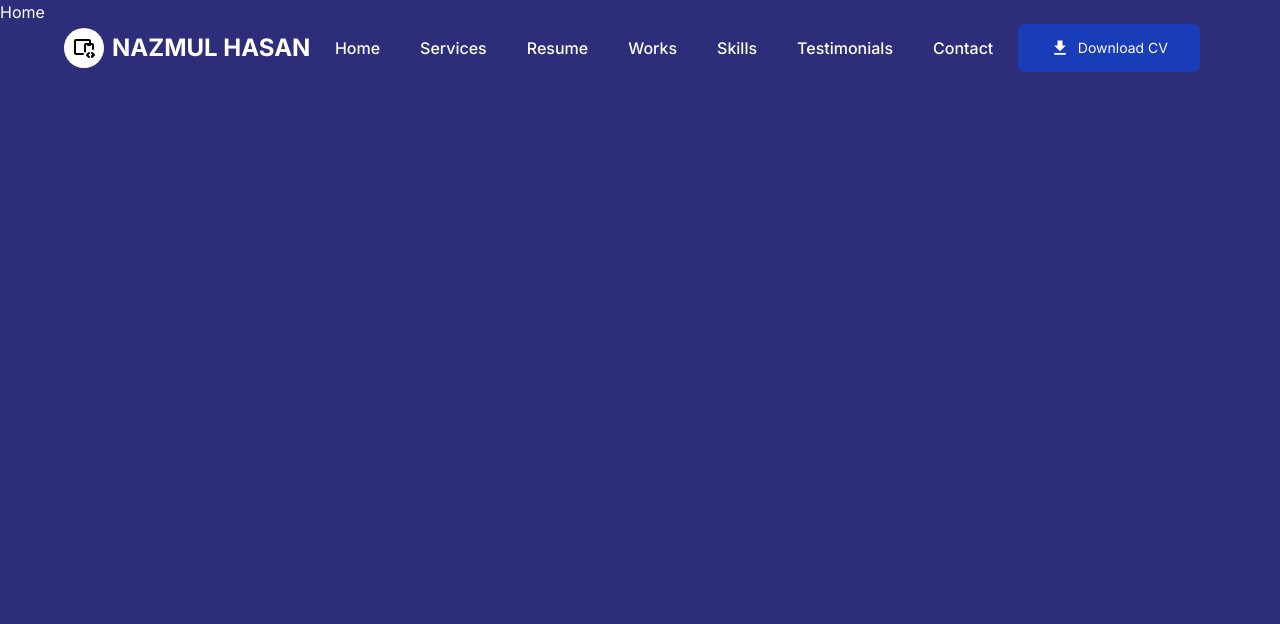
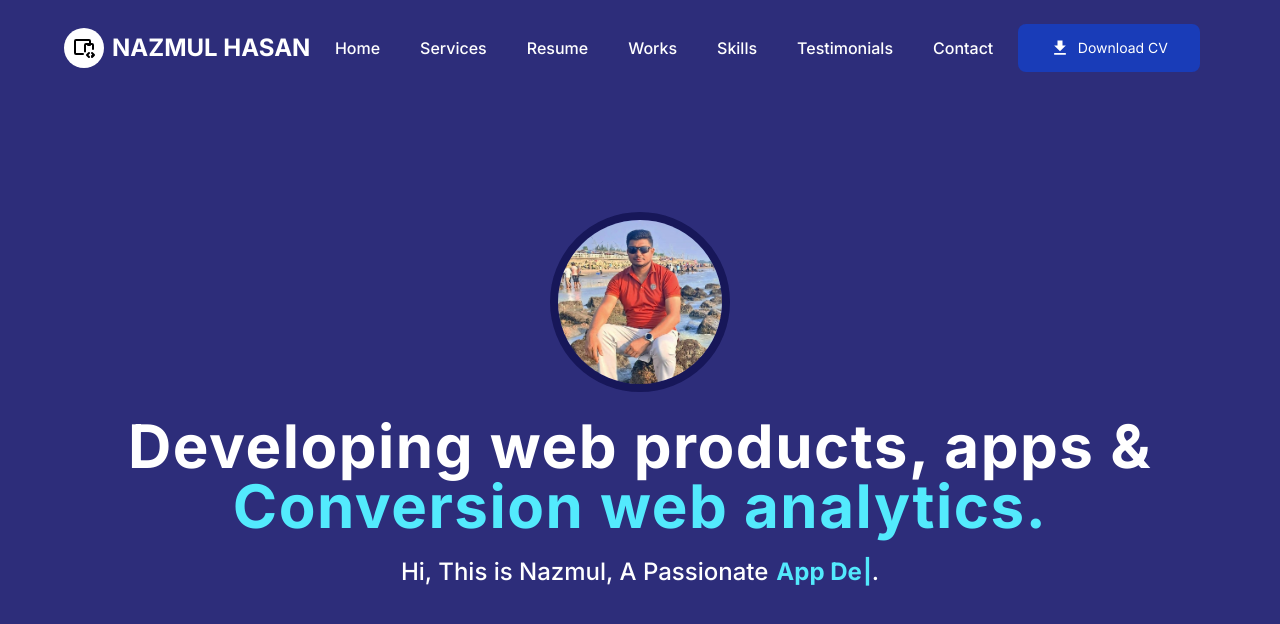
Before and after one commit to Najmul216/my_portfolio_website, a Next.js app: page / in a window 1280 px wide. Shown: the top 624 px of the page. Built offline with nearby package versions, Linux system fonts and the light colour scheme.

Commit message:
Design Hero Section.

```diff
--- /dev/null
+++ b/components/Home/Hero/Hero.tsx
@@ -0,0 +1,41 @@
+'use client';
+
+import Image from 'next/image'
+import React from 'react'
+import Typewriter from 'typewriter-effect';
+
+const Hero = () => {
+  return (
+    <div className='relative h-screen flex items-center justify-center text-white overflow-hidden flex-col'>
+        <div className='relative z-10 flex flex-col items-center'>
+          <Image src="/images/s1.jpg" alt='heroImage' width={180} height={180} className='rounded-full border-8 border-[#0c0c48aa]' />
+          <h1 className='text-2xl sm:text-4xl md:text-5xl lg:text-6xl mt-6 text-center font-bold tracking-wide'>Developing web products, apps & <br/>
+            <span className='text-cyan-300'> Conversion web analytics.</span>
+          </h1>
+          <h2 className='mt-5 text-sm px-2 text-center sm:text-2xl font-medium flex items-center'>
+            Hi, This is Nazmul, A Passionate
+            <span className='text-cyan-300 font-bold'>
+            <Typewriter
+              options={{
+                strings: [
+                          'Full-Stack Developer',
+                          'App Developer',
+                          'Web Analytics Expert',
+                          'Dev-Ops Engineer'
+                          ],
+                autoStart: true,
+                loop: true,
+                delay: 75,
+                deleteSpeed: 50,
+                wrapperClassName: "pl-2"
+
+              }}
+            />
+            </span>.
+          </h2>
+        </div>
+    </div>
+  )
+}
+
+export default Hero
--- a/components/Home/Home.tsx
+++ b/components/Home/Home.tsx
@@ -1,8 +1,11 @@
 import React from 'react'
+import Hero from './Hero/Hero'
 
 const Home = () => {
   return (
-    <div className='overflow-hidden text-white'>Home</div>
+    <div className='overflow-hidden text-white'>
+      <Hero />
+    </div>
   )
 }
 
--- a/package.json
+++ b/package.json
@@ -12,7 +12,8 @@
     "next": "15.5.2",
     "react": "19.1.0",
     "react-dom": "19.1.0",
-    "react-icons": "^5.5.0"
+    "react-icons": "^5.5.0",
+    "typewriter-effect": "^2.22.0"
   },
   "devDependencies": {
     "@eslint/eslintrc": "^3",
```
Also changed, not shown: public/images/s1.jpg, 1 other file (tests, documents, lock files or other folders).
